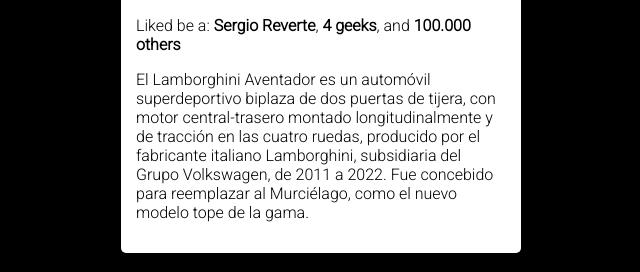
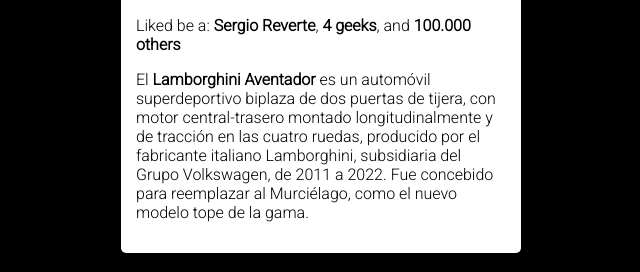
Before and after one commit to Reverte10/InstagramHTML-CSS, a plain HTML site: page index.html in a window 1280 px wide. Shown: the part 475-747 px from the top of the page, 319-959 px from the left. Drawn offline with Linux system fonts and the light colour scheme.

Commit message:
html semantico

```diff
--- a/index.html
+++ b/index.html
@@ -28,7 +28,7 @@
             <img class="guardar" src="https://encrypted-tbn0.gstatic.com/images?q=tbn:ANd9GcQHQ5V5zwQAxFEHVFlrdAkGcOX43cOPFbtDUg&usqp=CAU">
             <p>Liked be a: <b>Sergio Reverte</b>, <b>4 geeks</b>, and <b>100.000 others</b></p
                 <br>
-            <p>El Lamborghini Aventador es un automóvil superdeportivo biplaza de dos puertas de tijera, con motor central-trasero montado longitudinalmente y de tracción en las cuatro ruedas, producido por el fabricante italiano Lamborghini, subsidiaria del Grupo Volkswagen, de 2011 a 2022. Fue concebido para reemplazar al Murciélago, como el nuevo modelo tope de la gama.</p>
+            <p>El <b>Lamborghini Aventador</b> es un automóvil superdeportivo biplaza de dos puertas de tijera, con motor central-trasero montado longitudinalmente y de tracción en las cuatro ruedas, producido por el fabricante italiano Lamborghini, subsidiaria del Grupo Volkswagen, de 2011 a 2022. Fue concebido para reemplazar al Murciélago, como el nuevo modelo tope de la gama.</p>
         </article>
 
     </main>
```
